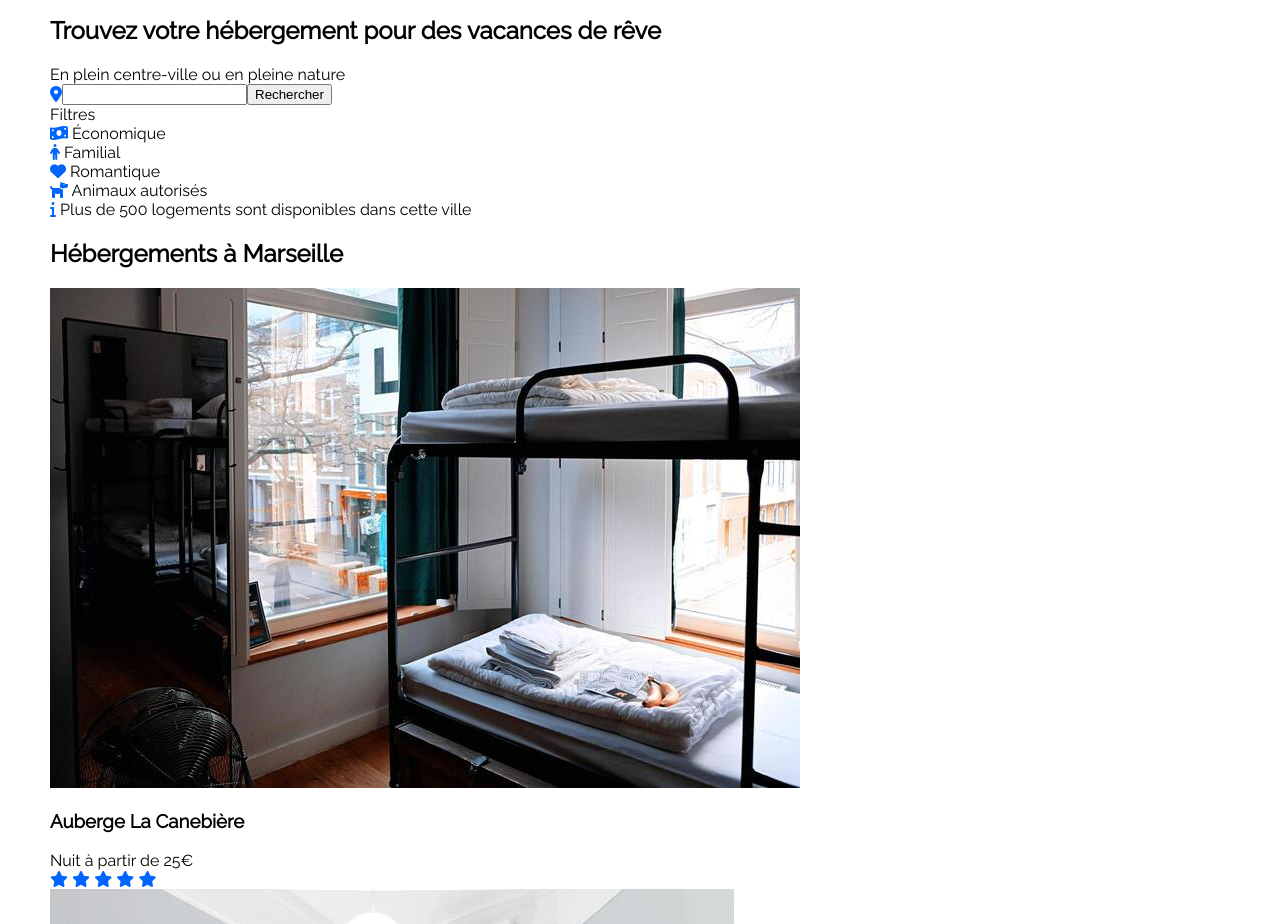
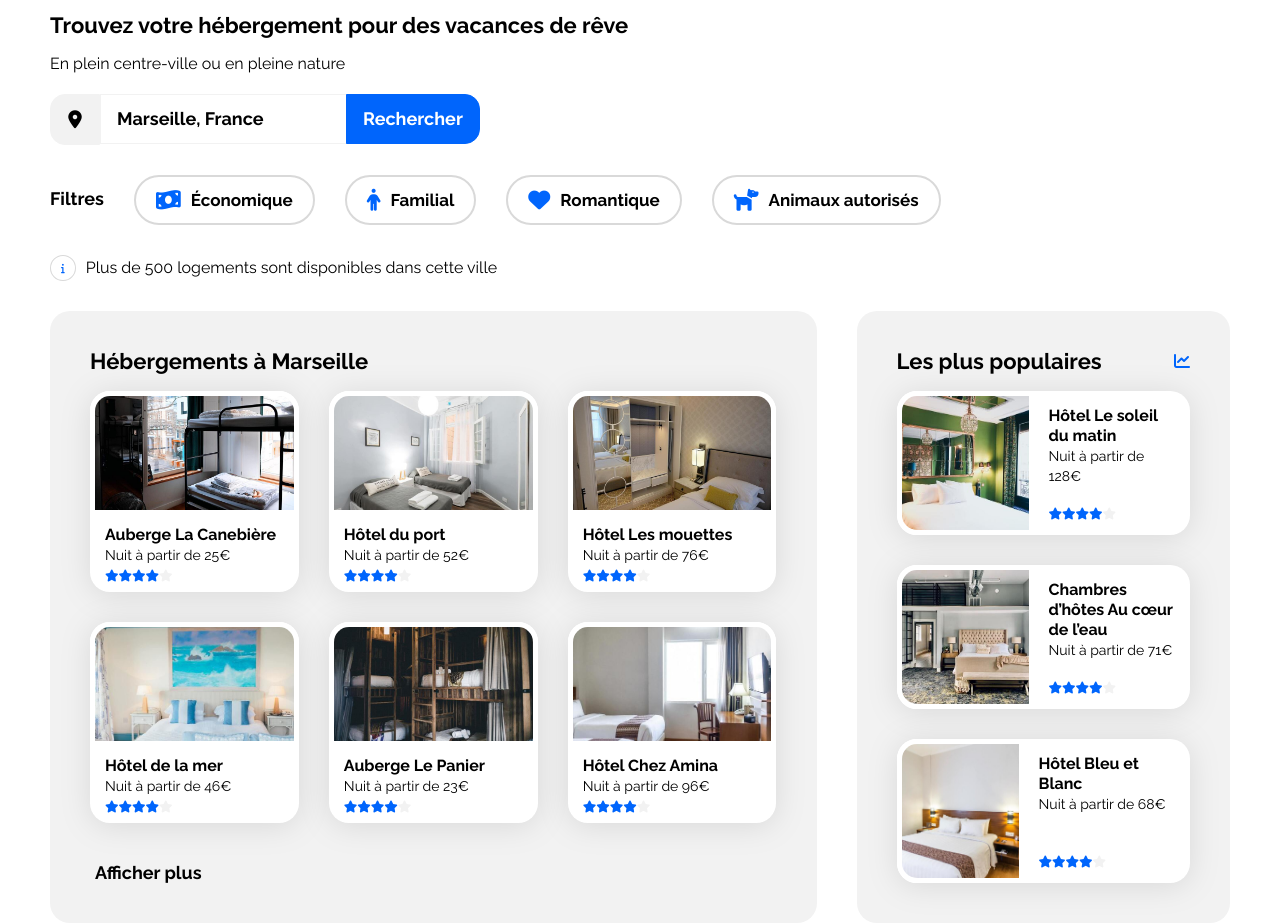
Before and after one commit to Aurelio-One/p1, a plain HTML site: page index.html in a window 1280 px wide. Shown: the part 85-1009 px from the top of the page. Drawn offline with Linux system fonts and the light colour scheme.

Commit message:
styling: search, filters, stays & activities, footer

```diff
--- a/css/style.css
+++ b/css/style.css
@@ -1,14 +1,23 @@
 /* GENERAL */
+* {
+    box-sizing: border-box;
+    font-family: 'Raleway', sans-serif;
+    font-size: 16px;
+    line-height: 20px;
+}
+
 body {
     margin: 0;
-    font-family: 'Raleway';
-    font-size: 16px;
     background-color: #FFFFFF;
     color: #000000;
 }
 
 h1, h2, h3 {
     font-weight: 700;
+}
+
+h1, h2 {
+    font-size: 22px;
 }
 
 a {
@@ -24,6 +33,7 @@ i {
     max-width: 1400px;
     margin: auto;
     padding: 0 50px;
+    box-sizing: content-box;
 }
 
 /* UTILITIES */
@@ -56,3 +66,239 @@ nav .header-links a {
 nav .header-links a:hover {
     border-color: #0065FC;
 }
+
+/* SEARCH FORM */
+#search {
+    margin: 20px 0 30px 0;
+}
+
+#search i {
+    width: 50px;
+    text-align: center;
+    background-color: #F2F2F2;
+    border: 1px solid #F2F2F2;
+    border-radius: 15px 0 0 15px;
+    color: #000000;
+    padding: 16px 0 15px 0;
+    font-size: 18px;
+
+}
+
+#search input {
+    border-radius: 0;
+    padding: 14px 16px;
+    border: 1px solid #F2F2F2;
+    border-right: none;
+    outline: 0;
+    font-weight: 700;
+    font-size: 18px;
+}
+
+#search input[type="submit"] {
+    background-color: #0065FC;
+    border: 1px solid #0065FC;
+    color: #FFFFFF;
+    border-radius: 0 15px 15px 0;
+}
+
+/* FILTERS */
+.filters {
+    font-weight: 700;
+}
+.filters>div>span {
+    font-size: 18px;
+}
+
+.filter {
+    border-radius: 25px;
+    border: 2px solid #D9D9D9;
+    padding: 0 20px;
+    font-size: 17px;
+    height: 50px;
+}
+
+.filter>span {
+    font-size: 17px;
+
+}
+.filter:hover {
+    background-color: #DEEBFF;
+}
+
+.filters>*:not(:last-child) {
+    margin-right: 30px;
+}
+
+.filter i {
+    margin-right: 10px;
+    font-size: 22px;
+}
+
+/* RESULT */
+.result {
+    margin: 30px 0;
+}
+
+.result i {
+    border: 1px solid #D9D9D9;
+    border-radius: 50%;
+    font-size: 10px;
+    padding: 7px 10px;
+    margin-right: 10px;
+}
+
+/* STAYS */
+#stays {
+    column-gap: 40px;
+}
+
+#stays .offers-container {
+    background-color: #F2F2F2;
+    border-radius: 20px;
+    padding: 40px 10px 40px 40px;
+    flex: 880px;
+}
+
+#stays h2 {
+    margin: 0 0 20px 0;
+}
+
+#stays .offers {
+    display: flex;
+    flex-wrap: wrap;
+    gap: 30px;
+
+}
+
+#stays .offers .card, #stays .trending .card {
+    flex: 0 0 calc(33.333333% - 30px);
+    background-color: #FFFFFF;
+    border-radius: 20px;
+    filter: drop-shadow(0px 3px 15px rgba(0, 0, 0, 0.1));
+}
+
+#stays img, #activities img {
+    width: 100%;
+    object-fit: cover;
+    border-radius: 20px 20px 0 0;
+    border: 5px solid #FFFFFF;
+}
+
+#stays .offers img {
+    height: 124px;
+}
+
+#stays .offers-container>a {
+    display: block;
+    font-weight: 700;
+    font-size: 18px;
+    margin: 40px 0 0 5px;
+}
+
+.details {
+    padding: 5px 15px 10px 15px;
+}
+
+.details h3 {
+    margin: 0;
+}
+
+.details i {
+    font-size: 12px;
+}
+
+.details span {
+    font-size: 14px;
+}
+
+.details .rating {
+    margin-top: 5px;
+}
+
+.details .rating.four i:last-child {
+    color: #F2F2F2;
+}
+
+#stays .trending-container {
+    background-color: #F2F2F2;
+    border-radius: 20px;
+    padding: 40px;
+    flex: 420px;
+}
+
+#stays .trending-container>.flexbox:first-child i {
+    margin-bottom: 20px;
+}
+
+#stays .trending {
+    row-gap: 30px;
+}
+
+#stays .trending img {
+    height: 144px;
+    width: 137px;
+    border-radius: 20px 0 0 20px;
+}
+
+#stays .trending .card {
+    display: flex;
+}
+
+#stays .trending .card .details {
+    display: flex;
+    flex-direction: column;
+    justify-content: space-between;
+    padding: 15px;
+}
+
+/* ACTIVITIES  */
+#activities {
+    margin-top: 60px;
+}
+
+#activities .card {
+    flex: 25%;
+}
+
+#activities>article>.flexbox {
+    column-gap: 40px;
+}
+
+#activities img {
+    height: 388px;
+    border: none;
+}
+
+#activities .card {
+    filter: drop-shadow(0px 3px 15px rgba(0, 0, 0, 0.1));
+}
+
+#activities .card .details {
+    padding: 20px;
+    background: #FFFFFF;
+    border-radius: 0 0 20px 20px;
+    margin-top: -5px;
+}
+
+/* FOOTER */
+footer {
+    background-color: #F2F2F2;
+    padding: 45px 50px;
+    margin-top: 60px;
+}
+
+footer>div {
+    flex: 33.33%;
+    padding-left: 20px;
+}
+
+footer>div>span {
+    display: block;
+    font-weight: 700;
+    font-size: 18px;
+    margin-bottom: 20px;
+}
+
+footer>div>a:not(:last-child) {
+    margin-bottom: 12px;
+}
--- a/index.html
+++ b/index.html
@@ -6,13 +6,16 @@
     <meta name="viewport" content="width=device-width, initial-scale=1.0" />
     <title>Booki</title>
     <link href="css/style.css" rel="stylesheet" />
+    <link rel="preconnect" href="https://fonts.googleapis.com" />
+    <link rel="preconnect" href="https://fonts.gstatic.com" crossorigin />
     <link
-      href="https://fonts.googleapis.com/css?family=Raleway"
+      href="https://fonts.googleapis.com/css2?family=Raleway:wght@400;700&display=swap"
       rel="stylesheet"
     />
   </head>
   <body>
     <div class="wrapper">
+      <!-- HEADER -->
       <header>
         <nav class="flexbox space-between">
           <div class="flexbox align-center">
@@ -24,253 +27,296 @@
           </div>
         </nav>
       </header>
+      <!-- END HEADER -->
       <main>
+        <!-- SEARCH SECTION -->
         <section>
           <h1>Trouvez votre hébergement pour des vacances de rêve</h1>
           <span>En plein centre-ville ou en pleine nature</span>
           <form action="" method="get" id="search" class="flexbox align-center">
             <i class="fa-solid fa-location-dot"></i>
-            <input type="text" id="destination" name="destination" />
+            <input
+              type="text"
+              id="destination"
+              name="destination"
+              value="Marseille, France"
+            />
             <input type="submit" value="Rechercher" />
           </form>
-          <div>
+          <div class="filters flexbox align-center">
             <div>
               <span>Filtres</span>
             </div>
-            <div>
+            <a href="#" class="filter flexbox align-center">
               <i class="fa-sharp fa-solid fa-money-bill-wave"></i>
               <span>Économique</span>
-            </div>
-            <div>
+            </a>
+            <a href="#" class="filter flexbox align-center">
               <i class="fa-solid fa-person"></i>
               <span>Familial</span>
-            </div>
-            <div>
+            </a>
+            <a href="#" class="filter flexbox align-center">
               <i class="fa-solid fa-heart"></i>
               <span>Romantique</span>
-            </div>
-            <div>
+            </a>
+            <a href="#" class="filter flexbox align-center">
               <i class="fa-solid fa-dog"></i>
               <span>Animaux autorisés</span>
+            </a>
           </div>
-          </div>
-          <div>
+          <div class="result flexbox align-center">
             <i class="fa-solid fa-info"></i>
             <span>Plus de 500 logements sont disponibles dans cette ville</span>
           </div>
         </section>
-        <section id="stays">
-          <div>
+        <!-- END SEARCH SECTION -->
+        <!-- STAYS SECTION -->
+        <section id="stays" class="flexbox">
+          <!-- stays - offers -->
+          <div class="offers-container">
             <h2>Hébergements à Marseille</h2>
-            <article>
+            <article class="offers">
+              <a href="#" class="card">
                 <img
                   src="images/hebergements/4_small/marcus-loke-WQJvWU_HZFo-unsplash.jpg"
                   alt="Auberge La Canebière"
                 />
+                <div class="details">
                   <h3>Auberge La Canebière</h3>
                   <span>Nuit à partir de 25€</span>
-              <div class="rating four">
+                  <div class="rating four flexbox">
                     <i class="fa-solid fa-star"></i>
                     <i class="fa-solid fa-star"></i>
                     <i class="fa-solid fa-star"></i>
                     <i class="fa-solid fa-star"></i>
                     <i class="fa-solid fa-star"></i>
                   </div>
-            </article>
-            <article>
+                </div>
+              </a>
+              <a href="#" class="card">
                 <img
                   src="images/hebergements/4_small/fred-kleber-gTbaxaVLvsg-unsplash.jpg"
                   alt="Hôtel du port"
                 />
+                <div class="details">
                   <h3>Hôtel du port</h3>
                   <span>Nuit à partir de 52€</span>
-              <div class="rating four">
+                  <div class="rating four flexbox">
                     <i class="fa-solid fa-star"></i>
                     <i class="fa-solid fa-star"></i>
                     <i class="fa-solid fa-star"></i>
                     <i class="fa-solid fa-star"></i>
                     <i class="fa-solid fa-star"></i>
                   </div>
-            </article>
-            <article>
+                </div>
+              </a>
+              <a href="#" class="card">
                 <img
                   src="images/hebergements/4_small/reisetopia-B8WIgxA_PFU-unsplash.jpg"
                   alt="Hôtel Les mouettes"
                 />
+                <div class="details">
                   <h3>Hôtel Les mouettes</h3>
                   <span>Nuit à partir de 76€</span>
-              <div class="rating four">
+                  <div class="rating four flexbox">
                     <i class="fa-solid fa-star"></i>
                     <i class="fa-solid fa-star"></i>
                     <i class="fa-solid fa-star"></i>
                     <i class="fa-solid fa-star"></i>
                     <i class="fa-solid fa-star"></i>
                   </div>
-            </article>
-            <article>
+                </div>
+              </a>
+              <a href="#" class="card">
                 <img
                   src="images/hebergements/4_small/annie-spratt-Eg1qcIitAuA-unsplash.jpg"
                   alt="Hôtel de la mer"
                 />
+                <div class="details">
                   <h3>Hôtel de la mer</h3>
                   <span>Nuit à partir de 46€</span>
-              <div class="rating four">
+                  <div class="rating four flexbox">
                     <i class="fa-solid fa-star"></i>
                     <i class="fa-solid fa-star"></i>
                     <i class="fa-solid fa-star"></i>
                     <i class="fa-solid fa-star"></i>
                     <i class="fa-solid fa-star"></i>
                   </div>
-            </article>
-            <article>
+                </div>
+              </a>
+              <a href="#" class="card">
                 <img
                   src="images/hebergements/4_small/nicate-lee-kT-ZyaiwBe0-unsplash.jpg"
                   alt="Auberge Le Panier"
                 />
+                <div class="details">
                   <h3>Auberge Le Panier</h3>
                   <span>Nuit à partir de 23€</span>
-              <div class="rating four">
+                  <div class="rating four flexbox">
                     <i class="fa-solid fa-star"></i>
                     <i class="fa-solid fa-star"></i>
                     <i class="fa-solid fa-star"></i>
                     <i class="fa-solid fa-star"></i>
                     <i class="fa-solid fa-star"></i>
                   </div>
-            </article>
-            <article>
+                </div>
+              </a>
+              <a href="#" class="card">
                 <img
                   src="images/hebergements/4_small/febrian-zakaria-M6S1WvfW68A-unsplash.jpg"
                   alt="Hôtel Chez Amina"
                 />
+                <div class="details">
                   <h3>Hôtel Chez Amina</h3>
                   <span>Nuit à partir de 96€</span>
-              <div class="rating four">
+                  <div class="rating four flexbox">
                     <i class="fa-solid fa-star"></i>
                     <i class="fa-solid fa-star"></i>
                     <i class="fa-solid fa-star"></i>
                     <i class="fa-solid fa-star"></i>
                     <i class="fa-solid fa-star"></i>
                   </div>
+                </div>
+              </a>
             </article>
-            <article>
+            <a href="#">Afficher plus</a>
+          </div>
+          <!-- stays - trending -->
+          <div class="trending-container">
+            <div class="flexbox space-between align-center">
+              <h2>Les plus populaires</h2>
+              <i class="fa-solid fa-chart-line"></i>
+            </div>
+            <article class="trending flexbox column">
+              <a href="#" class="card">
                 <img
-                src="images/hebergements/4_small/marcus-loke-WQJvWU_HZFo-unsplash.jpg"
-                alt="Auberge La Canebière"
+                  src="images/hebergements/4_small/emile-guillemot-Bj_rcSC5XfE-unsplash.jpg"
+                  alt="Hôtel Le soleil du matin"
                 />
-              <h3>Auberge La Canebière</h3>
-              <span>Nuit à partir de 25€</span>
-              <div class="rating four">
+                <div class="details">
+                  <div>
+                    <h3>Hôtel Le soleil du matin</h3>
+                    <span>Nuit à partir de 128€</span>
+                  </div>
+                  <div class="rating four flexbox">
                     <i class="fa-solid fa-star"></i>
                     <i class="fa-solid fa-star"></i>
                     <i class="fa-solid fa-star"></i>
                     <i class="fa-solid fa-star"></i>
                     <i class="fa-solid fa-star"></i>
                   </div>
-            </article>
-            <a href="#">Afficher plus</a>
                 </div>
+              </a>
+              <a href="#" class="card">
+                <img
+                  src="images/hebergements/4_small/aw-creative-VGs8z60yT2c-unsplash.jpg"
+                  alt="Chambres d’hôtes Au cœur de l’eau"
+                />
+                <div class="details">
                   <div>
-            <div>
-            <h2>Les plus populaires</h2>
-            <i class="fa-solid fa-chart-line"></i>
+                    <h3>Chambres d’hôtes Au cœur de l’eau</h3>
+                    <span>Nuit à partir de 71€</span>
                   </div>
-            <article>
-                <img
-                  src="images/hebergements/4_small/emile-guillemot-Bj_rcSC5XfE-unsplash.jpg"
-                  alt="Hôtel Le soleil du matin"
-                />
-                <h3>Hôtel Le soleil du matin</h3>
-                <span>Nuit à partir de 128€</span>
-                <div class="rating four">
+                  <div class="rating four flexbox">
                     <i class="fa-solid fa-star"></i>
                     <i class="fa-solid fa-star"></i>
                     <i class="fa-solid fa-star"></i>
                     <i class="fa-solid fa-star"></i>
                     <i class="fa-solid fa-star"></i>
                   </div>
-              </article>
-              <article>
+                </div>
+              </a>
+              <a href="#" class="card">
                 <img
-                  src="images/hebergements/4_small/aw-creative-VGs8z60yT2c-unsplash.jpg"
-                  alt="Chambres d’hôtes Au cœur de l’eau"
+                  src="images/hebergements/4_small/febrian-zakaria-sjvU0THccQA-unsplash.jpg"
+                  alt="Hôtel Bleu et Blanc"
                 />
-                <h3>Chambres d’hôtes Au cœur de l’eau</h3>
-                <span>Nuit à partir de 71€</span>
-                <div class="rating four">
+                <div class="details">
+                  <div>
+                    <h3>Hôtel Bleu et Blanc</h3>
+                    <span>Nuit à partir de 68€</span>
+                  </div>
+                  <div class="rating four flexbox">
                     <i class="fa-solid fa-star"></i>
                     <i class="fa-solid fa-star"></i>
                     <i class="fa-solid fa-star"></i>
                     <i class="fa-solid fa-star"></i>
                     <i class="fa-solid fa-star"></i>
                   </div>
-              </article>
-              <article>
-                <img
-                  src="images/hebergements/4_small/febrian-zakaria-sjvU0THccQA-unsplash.jpg"
-                  alt="Hôtel Bleu et Blanc"
-                />
-                <h3>Hôtel Bleu et Blanc</h3>
-                <span>Nuit à partir de 68€</span>
-                <div class="rating four">
-                  <i class="fa-solid fa-star"></i>
-                  <i class="fa-solid fa-star"></i>
-                  <i class="fa-solid fa-star"></i>
-                  <i class="fa-solid fa-star"></i>
-                  <i class="fa-solid fa-star"></i>
                 </div>
+              </a>
             </article>
           </div>
         </section>
+        <!-- END STAYS SECTION -->
+        <!-- ACTIVITIES SECTION -->
+
         <section id="activities">
+          <article>
             <h2>Activités à Marseille</h2>
-            <article>
+            <div class="flexbox">
+              <a href="#" class="card">
                 <img
-                src="images/activites/4_small/reno-laithienne-QUgJhdY5Fyk-unsplash.jpg"
+                  src="images/activites/3_medium/reno-laithienne-QUgJhdY5Fyk-unsplash.jpg"
                   alt="Vieux-Port"
                 />
+                <div class="details">
                   <h3>Vieux-Port</h3>
-            </article>
-            <article>
+                </div>
+              </a>
+              <a href="#" class="card">
                 <img
-                src="images/activites/4_small/paul-hermann-QFTrLdQIRhI-unsplash.jpg"
+                  src="images/activites/3_medium/paul-hermann-QFTrLdQIRhI-unsplash.jpg"
                   alt="Fort de Pomègues"
                 />
+                <div class="details">
                   <h3>Fort de Pomègues</h3>
-            </article>
-            <article>
+                </div>
+              </a>
+              <a href="#" class="card">
                 <img
-                src="images/activites/4_small/kilyan-sockalingum-NR8-cBCN3aI-unsplash.jpg"
+                  src="images/activites/3_medium/kilyan-sockalingum-NR8-cBCN3aI-unsplash.jpg"
                   alt="Parc national des Calanques"
                 />
+                <div class="details">
                   <h3>Parc national des Calanques</h3>
-            </article>
-            <article>
+                </div>
+              </a>
+              <a href="#" class="card">
                 <img
-                src="images/activites/4_small/paul-hermann-QFTrLdQIRhI-unsplash.jpg"
+                  src="images/activites/3_medium/florian-wehde-xW9e8gdotxI-unsplash.jpg"
                   alt="Notre-Dame-de-la-Garde"
                 />
+                <div class="details">
                   <h3>Notre-Dame-de-la-Garde</h3>
+                </div>
+              </a>
+            </div>
           </article>
         </section>
+        <!-- END ACTIVITIES SECTION -->
       </main>
-      <footer>
-        <div>
+      <!-- FOOTER -->
+
+      <footer class="flexbox space-between">
+        <div class="flexbox column">
           <span>À propos</span>
           <a href="#">Fonctionnement du site</a>
           <a href="#">Conditions générales</a>
           <a href="#">Données et confidentialité</a>
         </div>
-        <div>
+        <div class="flexbox column">
             <span>Nos hébergements</span>
           <a href="#">Charte qualité</a>
           <a href="#">Proposer votre hôtel</a>
         </div>
-        <div>
+        <div class="flexbox column">
             <span>Assistance</span>
           <a href="#">Centre d'aide</a>
           <a href="#">Nous contacter</a>
         </div>
       </footer>
+      <!-- END FOOTER -->
     </div>
     <script
       src="https://kit.fontawesome.com/6f34e379e9.js"
```
Lines whose indentation alone changed are shown as unchanged.
